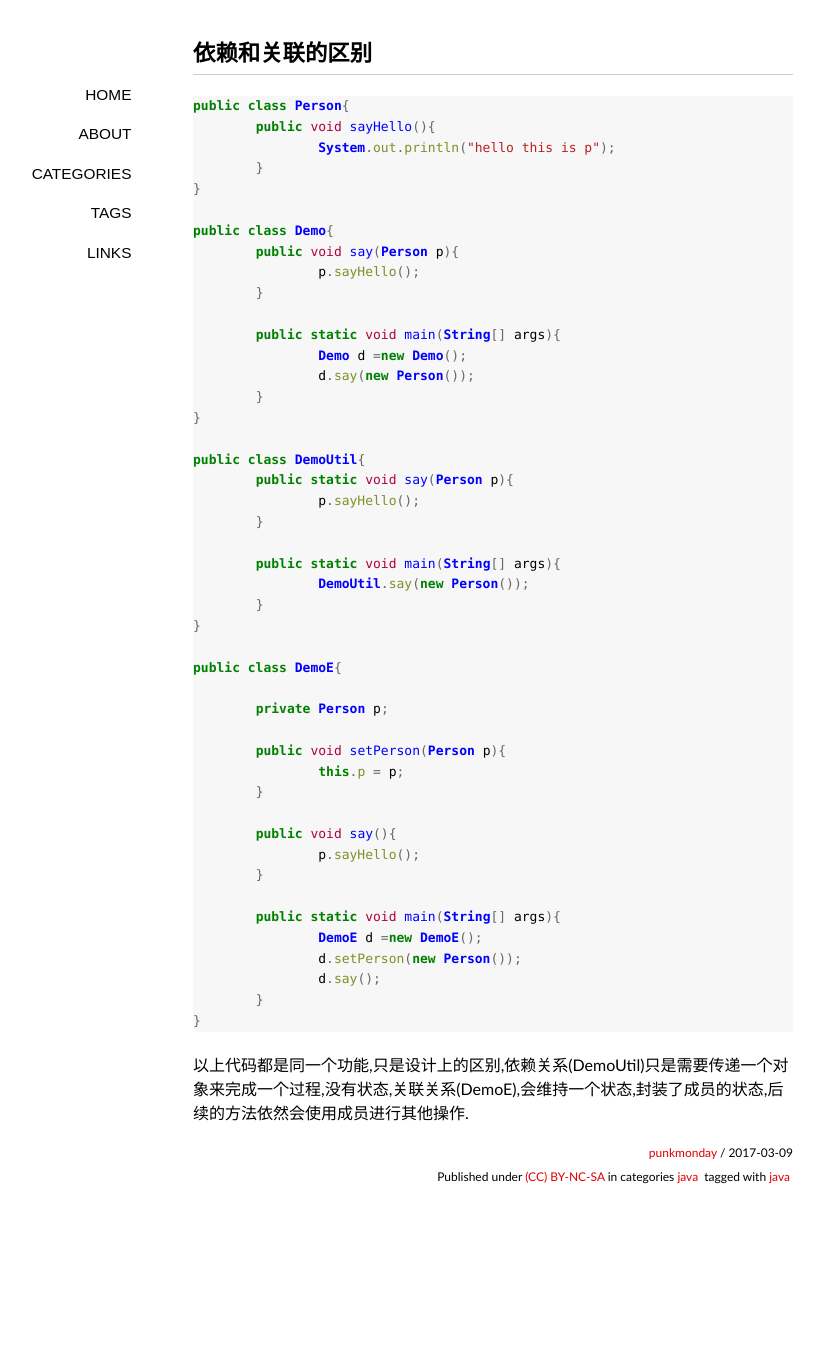
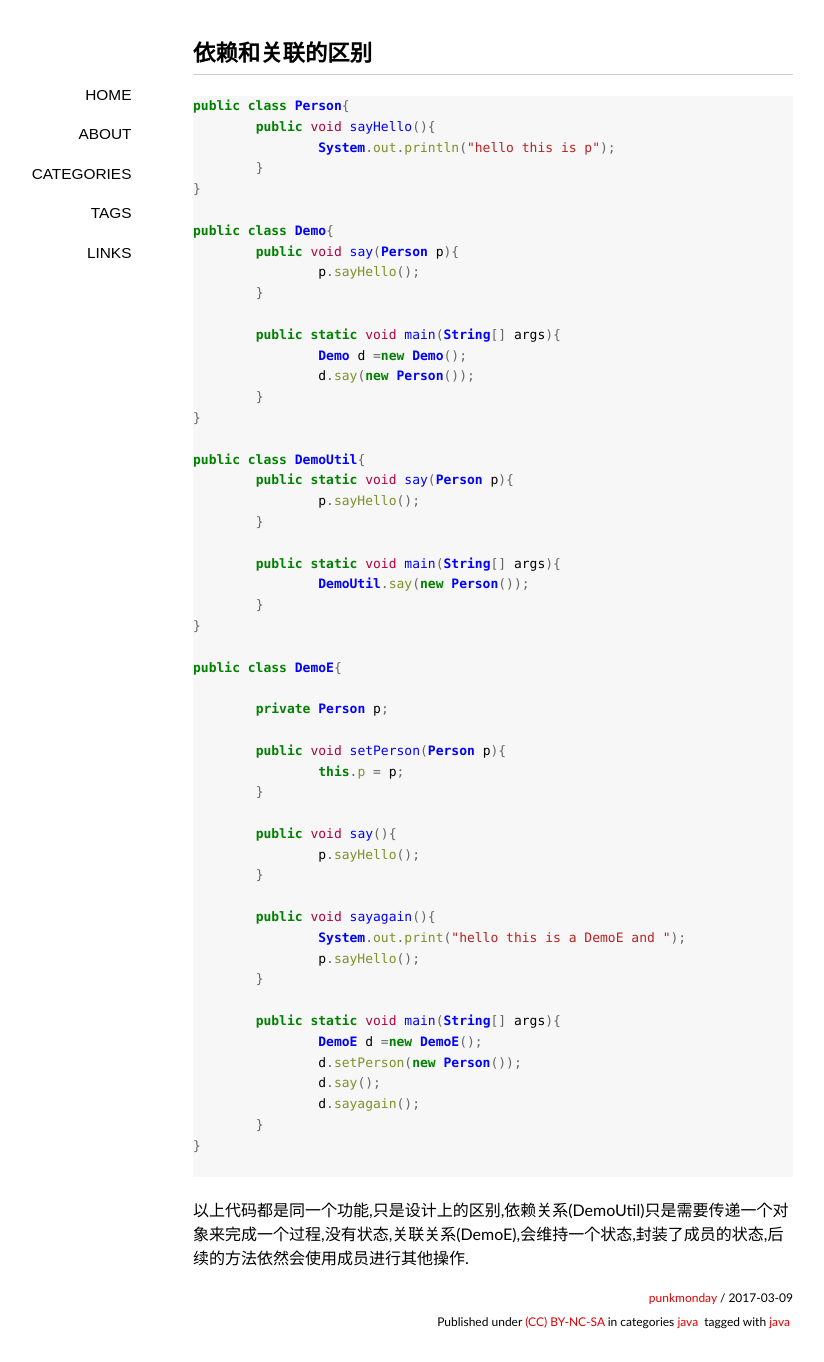
Before and after one commit to punkmonday/punkmonday.github.io, a Jekyll site: the page built from _posts/2017-03-09-java-design-pattern.md, in a window 1280 px wide. Shown: the whole page, without its empty margins (147-971 px from the left). Built offline with Jekyll 4.4.1, drawn with Linux system fonts in a browser that asks for light colours; some web fonts are replaced; comment, search, counter and statistics services are not loaded; before the commit the page ends 1217 px from its top, so only the background shows below that.

Commit message:
Updated 2017-03-09-java-design-pattern.md

````diff
--- a/_posts/2017-03-09-java-design-pattern.md
+++ b/_posts/2017-03-09-java-design-pattern.md
@@ -48,12 +48,19 @@ public class DemoE{
 		p.sayHello();
 	}
 
+	public void sayagain(){
+		System.out.print("hello this is a DemoE and ");
+		p.sayHello();
+	}
+
 	public static void main(String[] args){
 		DemoE d =new DemoE();
 		d.setPerson(new Person());
 		d.say();
+		d.sayagain();
 	}
 }
+
 ```
 
 以上代码都是同一个功能,只是设计上的区别,依赖关系(DemoUtil)只是需要传递一个对象来完成一个过程,没有状态,关联关系(DemoE),会维持一个状态,封装了成员的状态,后续的方法依然会使用成员进行其他操作.
````
